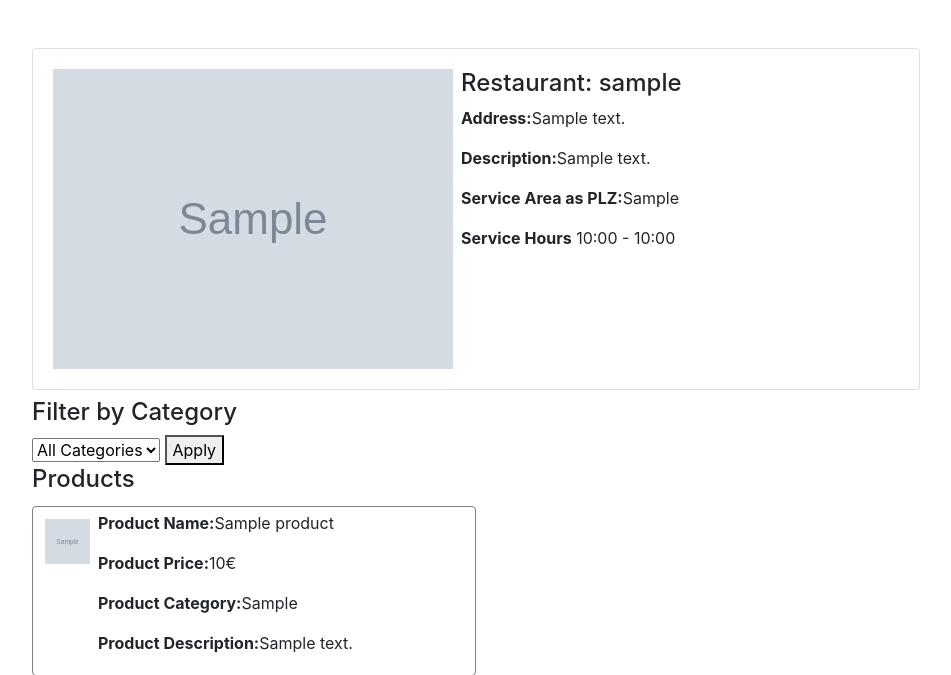
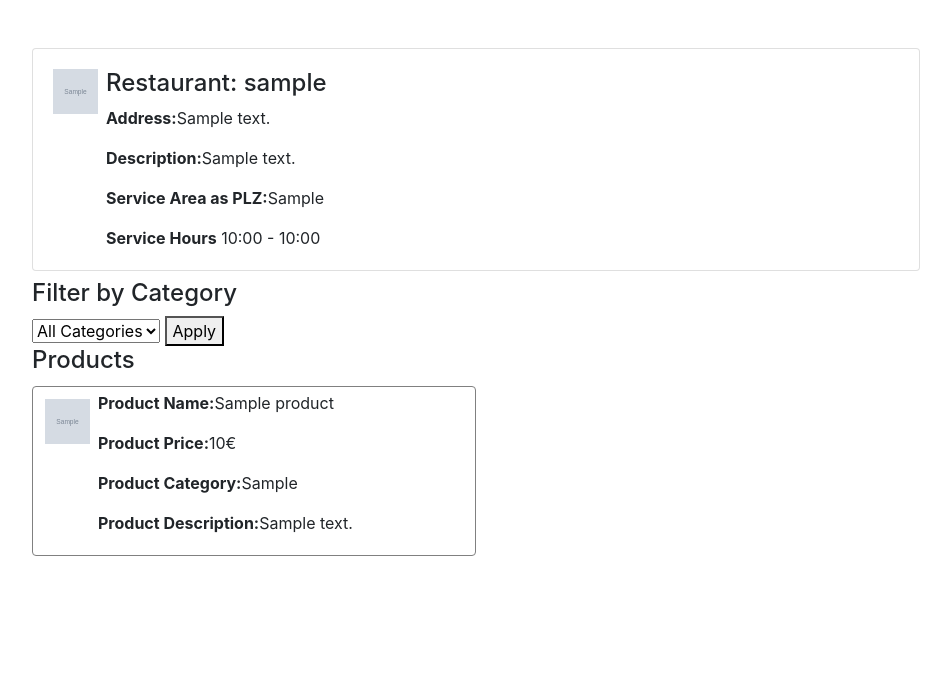
Before and after one commit to aktasemrecan/datenbanken_project, a Flask app: page /restaurant/1 in a window 1280 px wide. Shown: the part 56-731 px from the top of the page, without its empty margins (16-967 px from the left). Run offline with Flask 3, Linux system fonts and the light colour scheme; tables that the repository leaves empty hold one stand-in row (values such as "Sample post"); grey boxes marked "Sample" are stand-in pictures; some libraries are stand-ins or nearby versions.

Commit message:
more image fix

```diff
--- a/templates/restaurant.html
+++ b/templates/restaurant.html
@@ -68,7 +68,7 @@
             <div class="card mb-2">
                 <div class="card-body d-flex">
                     {% if restaurant.photo_path %}
-                    <img src="{{ url_for('static', filename=restaurant.photo_path) }}" class="me-2" alt="Product Photo">
+                    <img src="{{ url_for('static', filename=restaurant.photo_path) }}" style="width:45px;height:45px" class="me-2" alt="Product Photo">
                     {% endif %}
                 <div>
                     <h4 class="card-text">Restaurant: {{restaurant.username}} </h3>
```
Lines whose indentation alone changed are shown as unchanged.
